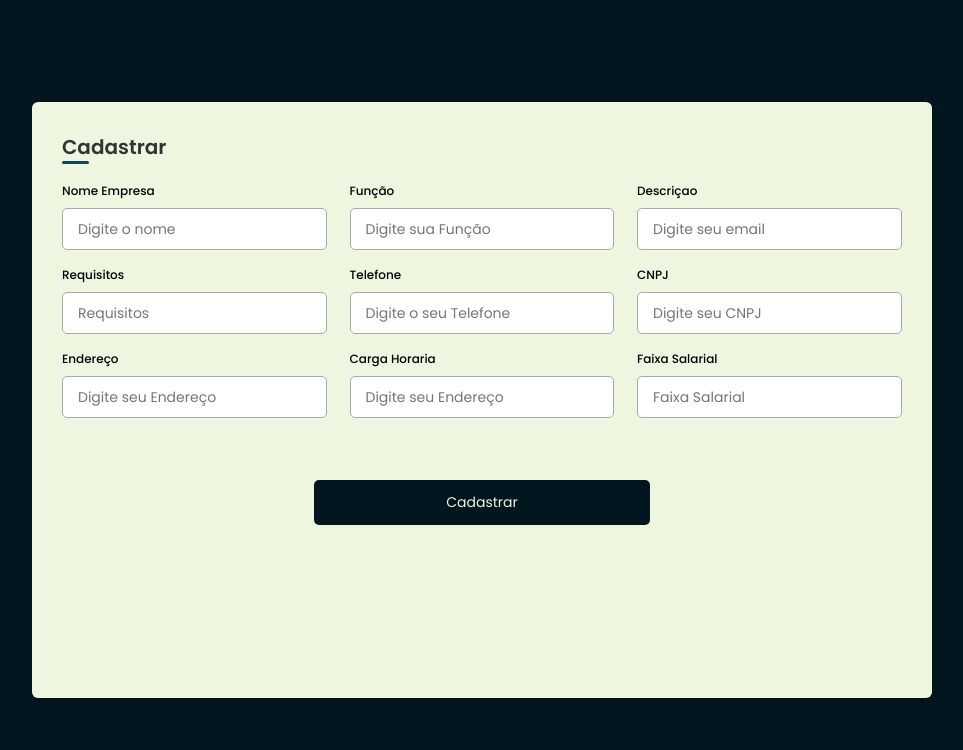
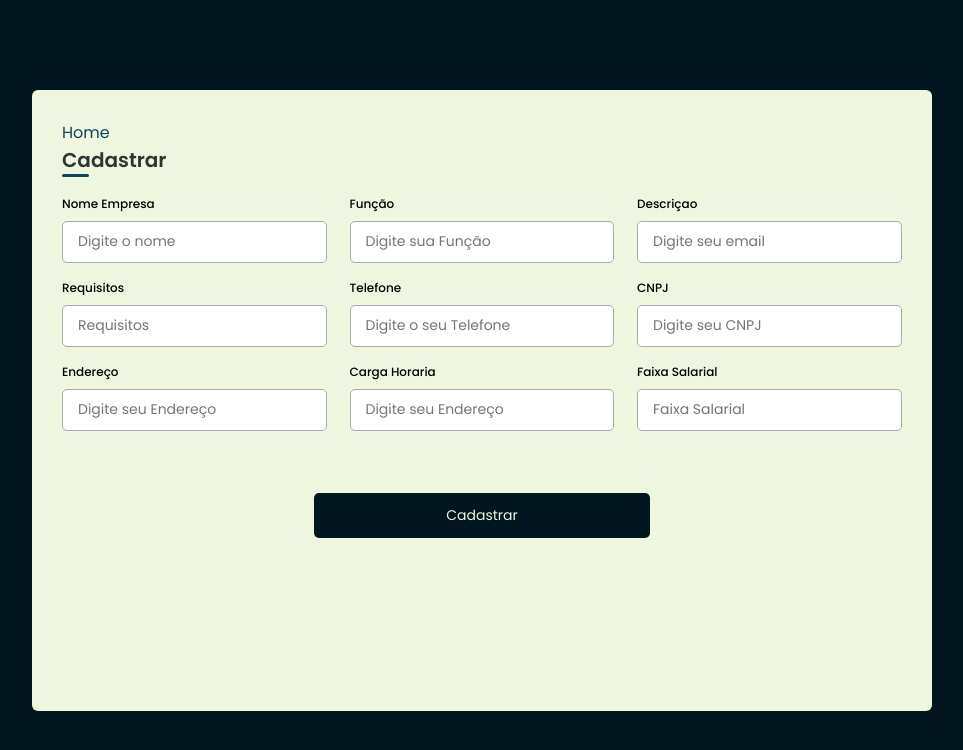
Before and after one commit to matheusdesacarvalholimeira/back-end-interclass-main, a PHP site: page /front_cadastro_emresas.php in a window 1280 px wide. Shown: the top 750 px of the page, without its empty margins (158-1121 px from the left). Run offline with PHP 8.4, Linux system fonts and the light colour scheme; some libraries are stand-ins or nearby versions.

Commit message:
tualizacao

```diff
--- a/Back_and_trabalho_pdo-main/desgin/home.php
+++ b/Back_and_trabalho_pdo-main/desgin/home.php
@@ -36,7 +36,7 @@ try {
 
       <div id="menu-btn" class="fas fa-bars-staggered"></div>
 
-      <a href="home.html" class="logo"><i class="fas fa-briefcase"></i> Emprego sem fronteiras</a>
+      <a href="home.php" class="logo"><i class="fas fa-briefcase"></i> Emprego sem fronteiras</a>
 
       <nav class="navbar">
          <a href="home.html">home</a>
@@ -44,7 +44,7 @@ try {
          <a href="about.html">Nossa equipe</a>
       </nav>
 
-      <a href="./front_cadastro_emresas.php" class="btn" style="margin-top: 0;">Publique uma Vaga</a>
+      <a href="../front_cadastro_emresas.php" class="btn" style="margin-top: 0;">Publique uma Vaga</a>
 
    </section>
 
--- a/Back_and_trabalho_pdo-main/front_cadastro_emresas.php
+++ b/Back_and_trabalho_pdo-main/front_cadastro_emresas.php
@@ -184,10 +184,15 @@ form .buttons button , .backBtn{
         display: block;
         margin: 0 auto;
     }
+    a{
+            text-decoration: none;
+            color: #124559;
+        }
 
 </style>
 <body>
     <div class="container">
+    <a href="Back_and_trabalho_pdo-main/desgin/home.php">Home</a>
         <header>Cadastrar</header>
 
         <form action="cadastro_empresas.php" method="post">
```
